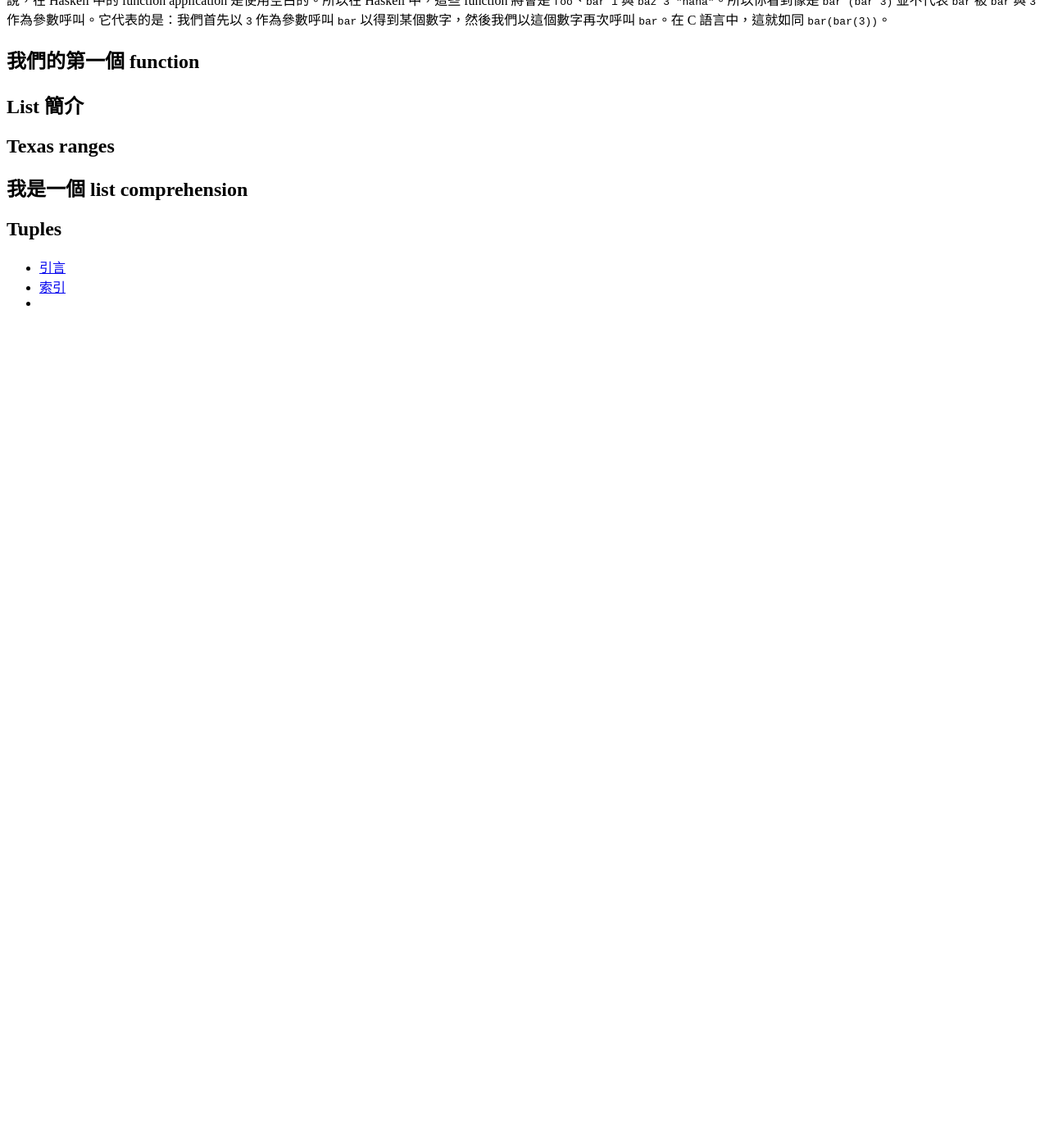
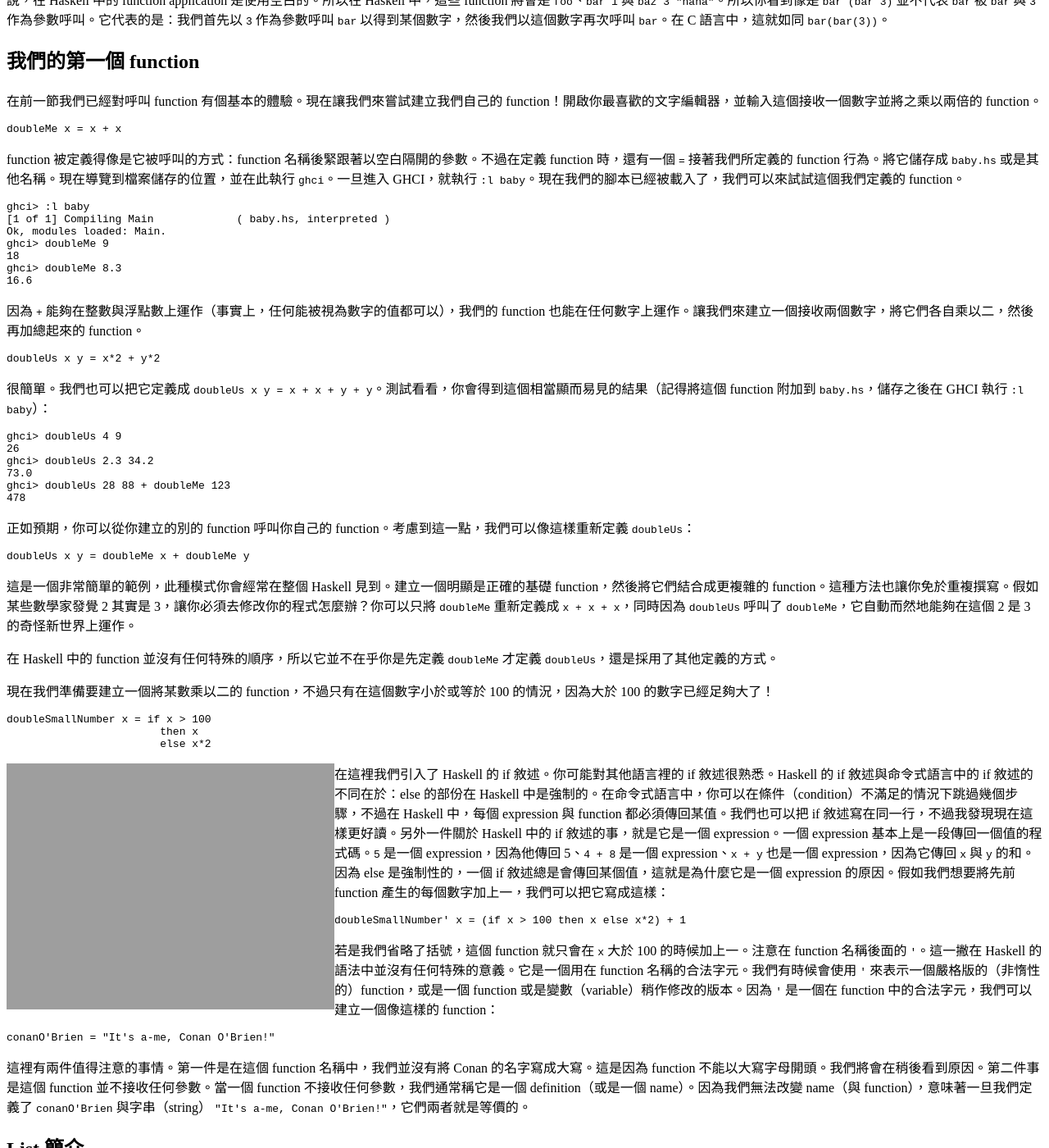
Before and after one commit to jason2506/lyah.zh-tw, a Jekyll site: the page built from starting-out/index.md, in a window 1280 px wide and 1400 px high, scrolled down 2168 px. Shown: the whole window at 82% size. Built offline with Jekyll 4.4.1, drawn with Linux system fonts in a browser that asks for light colours; Markdown is read by kramdown in place of the engine named in the settings; before the commit the page ends 2563 px from its top, so only the background shows below that.

Commit message:
Translate the second section in Chapter 2.

```diff
--- a/starting-out/index.md
+++ b/starting-out/index.md
@@ -126,6 +126,75 @@ ghci> (succ 9) + (max 5 4) + 1
 
 ## <a name="babys-first-functions">我們的第一個 function</a>
 
+在前一節我們已經對呼叫 function 有個基本的體驗。現在讓我們來嘗試建立我們自己的 function！開啟你最喜歡的文字編輯器，並輸入這個接收一個數字並將之乘以兩倍的 function。
+
+<pre name="code" class="haskell: hs">
+doubleMe x = x + x
+</pre>
+
+function 被定義得像是它被呼叫的方式：function 名稱後緊跟著以空白隔開的參數。不過在定義 function 時，還有一個 `=` 接著我們所定義的 function 行為。將它儲存成 `baby.hs` 或是其他名稱。現在導覽到檔案儲存的位置，並在此執行 `ghci`。一旦進入 GHCI，就執行 `:l baby`。現在我們的腳本已經被載入了，我們可以來試試這個我們定義的 function。
+
+<pre name="code" class="haskell: ghci">
+ghci> :l baby
+[1 of 1] Compiling Main             ( baby.hs, interpreted )
+Ok, modules loaded: Main.
+ghci> doubleMe 9
+18
+ghci> doubleMe 8.3
+16.6
+</pre>
+
+因為 `+` 能夠在整數與浮點數上運作（事實上，任何能被視為數字的值都可以），我們的 function 也能在任何數字上運作。讓我們來建立一個接收兩個數字，將它們各自乘以二，然後再加總起來的 function。
+
+<pre name="code" class="haskell: hs">
+doubleUs x y = x*2 + y*2
+</pre>
+
+很簡單。我們也可以把它定義成 `doubleUs x y = x + x + y + y`。測試看看，你會得到這個相當顯而易見的結果（記得將這個 function 附加到 `baby.hs`，儲存之後在 GHCI 執行 `:l baby`）：
+
+<pre name="code" class="haskell: ghci">
+ghci> doubleUs 4 9
+26
+ghci> doubleUs 2.3 34.2
+73.0
+ghci> doubleUs 28 88 + doubleMe 123
+478
+</pre>
+
+正如預期，你可以從你建立的別的 function 呼叫你自己的 function。考慮到這一點，我們可以像這樣重新定義 `doubleUs`：
+
+<pre name="code" class="haskell: hs">
+doubleUs x y = doubleMe x + doubleMe y
+</pre>
+
+這是一個非常簡單的範例，此種模式你會經常在整個 Haskell 見到。建立一個明顯是正確的基礎 function，然後將它們結合成更複雜的 function。這種方法也讓你免於重複撰寫。假如某些數學家發覺 2 其實是 3，讓你必須去修改你的程式怎麼辦？你可以只將 `doubleMe` 重新定義成 `x + x + x`，同時因為 `doubleUs` 呼叫了 `doubleMe`，它自動而然地能夠在這個 2 是 3 的奇怪新世界上運作。
+
+在 Haskell 中的 function 並沒有任何特殊的順序，所以它並不在乎你是先定義 `doubleMe` 才定義 `doubleUs`，還是採用了其他定義的方式。
+
+現在我們準備要建立一個將某數乘以二的 function，不過只有在這個數字小於或等於 100 的情況，因為大於 100 的數字已經足夠大了！
+
+<pre name="code" class="haskell: hs">
+doubleSmallNumber x = if x > 100
+                        then x
+                        else x*2
+</pre>
+
+<img src="img/baby.png" alt="this is you" style="float:left" />
+
+在這裡我們引入了 Haskell 的 if 敘述。你可能對其他語言裡的 if 敘述很熟悉。Haskell 的 if 敘述與命令式語言中的 if 敘述的不同在於：else 的部份在 Haskell 中是強制的。在命令式語言中，你可以在條件（condition）不滿足的情況下跳過幾個步驟，不過在 Haskell 中，每個 expression 與 function 都必須傳回某值。我們也可以把 if 敘述寫在同一行，不過我發現現在這樣更好讀。另外一件關於 Haskell 中的 if 敘述的事，就是它是一個 expression。一個 expression 基本上是一段傳回一個值的程式碼。`5` 是一個 expression，因為他傳回 5、`4 + 8` 是一個 expression、`x + y` 也是一個 expression，因為它傳回 `x` 與 `y` 的和。因為 else 是強制性的，一個 if 敘述總是會傳回某個值，這就是為什麼它是一個 expression 的原因。假如我們想要將先前 function 產生的每個數字加上一，我們可以把它寫成這樣：
+
+<pre name="code" class="haskell: hs">
+doubleSmallNumber' x = (if x > 100 then x else x*2) + 1
+</pre>
+
+若是我們省略了括號，這個 function 就只會在 `x` 大於 100 的時候加上一。注意在 function 名稱後面的 `'`。這一撇在 Haskell 的語法中並沒有任何特殊的意義。它是一個用在 function 名稱的合法字元。我們有時候會使用 `'` 來表示一個嚴格版的（非惰性的）function，或是一個 function 或是變數（variable）稍作修改的版本。因為 `'` 是一個在 function 中的合法字元，我們可以建立一個像這樣的 function：
+
+<pre name="code" class="haskell: hs">
+conanO'Brien = "It's a-me, Conan O'Brien!"
+</pre>
+
+這裡有兩件值得注意的事情。第一件是在這個 function 名稱中，我們並沒有將 Conan 的名字寫成大寫。這是因為 function 不能以大寫字母開頭。我們將會在稍後看到原因。第二件事是這個 function 並不接收任何參數。當一個 function 不接收任何參數，我們通常稱它是一個 definition（或是一個 name）。因為我們無法改變 name（與 function），意味著一旦我們定義了 `conanO'Brien` 與字串（string） `"It's a-me, Conan O'Brien!"`，它們兩者就是等價的。
+
 ## <a name="an-intro-to-lists">List 簡介</a>
 
 ## <a name="texas-ranges">Texas ranges</a>
```
